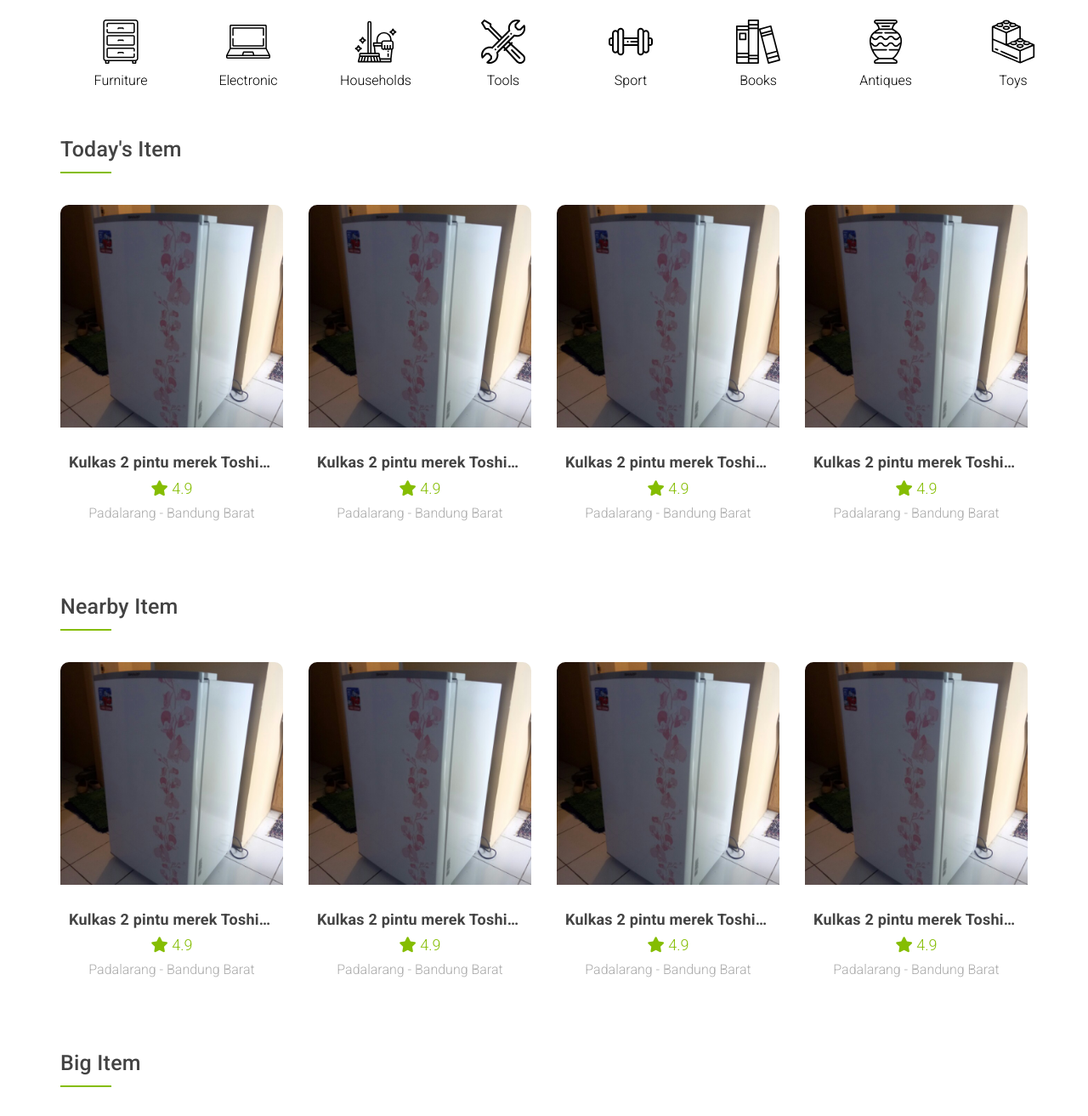
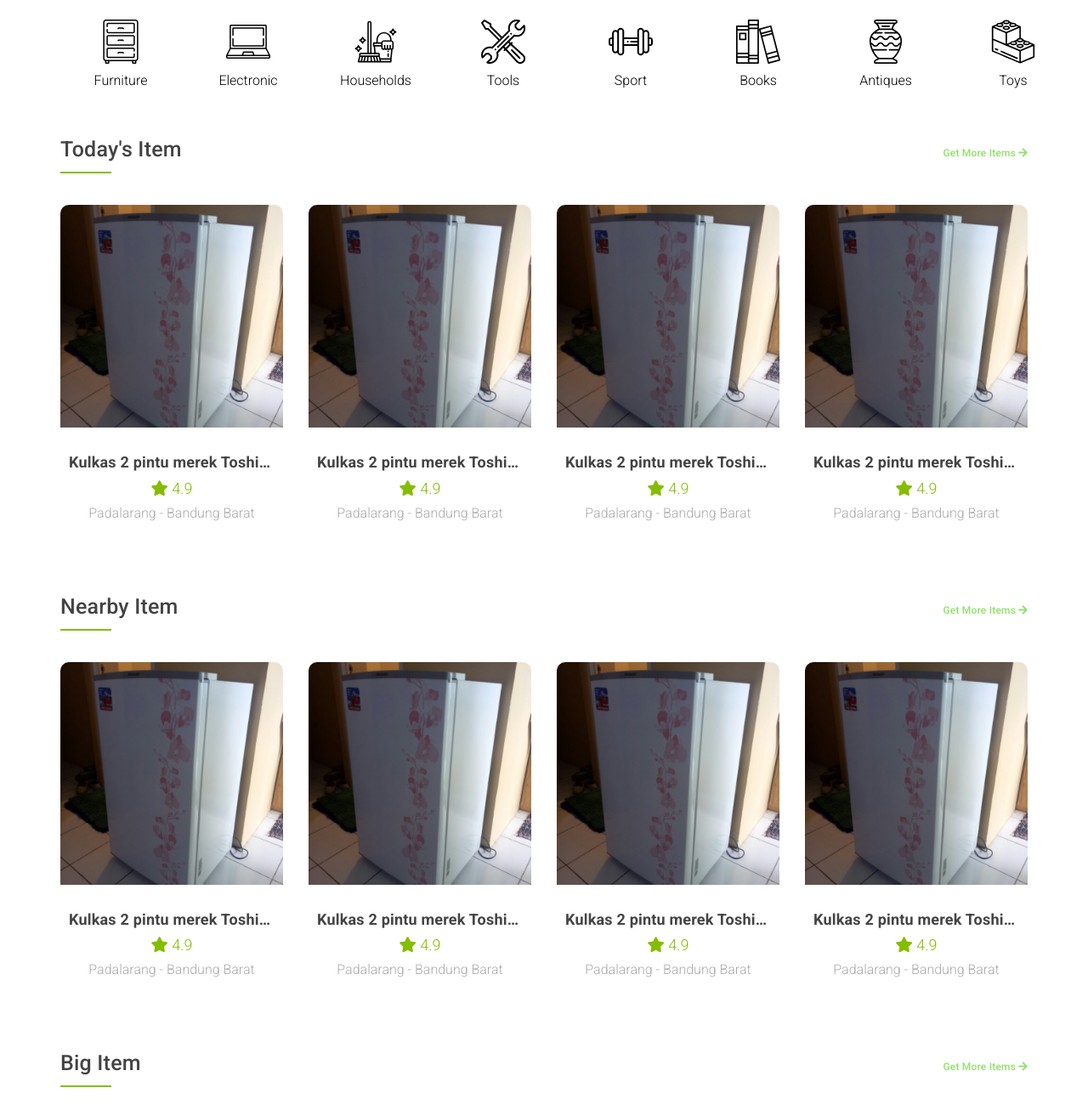
Before and after one commit to rioprayogaa/rioprayogaa.github.io, a plain HTML site: page index.html in a window 1280 px wide. Shown: the part 519-1832 px from the top of the page at 85% size. Drawn offline with Linux system fonts and the light colour scheme.

Commit message:
menambahkan get more item

```diff
--- a/index.html
+++ b/index.html
@@ -192,7 +192,8 @@
       <div class="container-fluid">
           <div class="section-title-furits bg-shape ">
               <img src="assets/img/icon-img/49.png" alt="">
-              <h2>Today's Item</h2>
+              <h2>Today's Item <span class="float-right"><a href="" style="font-size: 12px; color: #8EE269; font-family: Roboto;">Get More Items <i class="fas fa-arrow-right"></i> </a></span></h2>
+
           </div>
           <div class="product-fruit-slider owl-carousel">
               <div class="product-fruit-wrapper">
@@ -300,7 +301,7 @@
       <div class="container-fluid">
           <div class="section-title-furits bg-shape ">
               <img src="assets/img/icon-img/49.png" alt="">
-              <h2>Nearby Item</h2>
+              <h2>Nearby Item <span class="float-right"><a href="" style="font-size: 12px; color: #8EE269; font-family: Roboto;">Get More Items <i class="fas fa-arrow-right"></i> </a></span></h2>
           </div>
           <div class="product-fruit-slider owl-carousel">
               <div class="product-fruit-wrapper">
@@ -408,7 +409,7 @@
       <div class="container-fluid">
           <div class="section-title-furits bg-shape ">
               <img src="assets/img/icon-img/49.png" alt="">
-              <h2>Big Item</h2>
+              <h2>Big Item <span class="float-right"><a href="" style="font-size: 12px; color: #8EE269; font-family: Roboto;">Get More Items <i class="fas fa-arrow-right"></i> </a></span></h2>
           </div>
           <div class="product-fruit-slider owl-carousel">
               <div class="product-fruit-wrapper">
@@ -516,7 +517,7 @@
       <div class="container-fluid">
           <div class="section-title-furits bg-shape ">
               <img src="assets/img/icon-img/49.png" alt="">
-              <h2>Small Item</h2>
+              <h2>Small Item <span class="float-right"><a href="" style="font-size: 12px; color: #8EE269; font-family: Roboto;">Get More Items <i class="fas fa-arrow-right"></i> </a></span></h2>
           </div>
           <div class="product-fruit-slider owl-carousel">
               <div class="product-fruit-wrapper">
```
